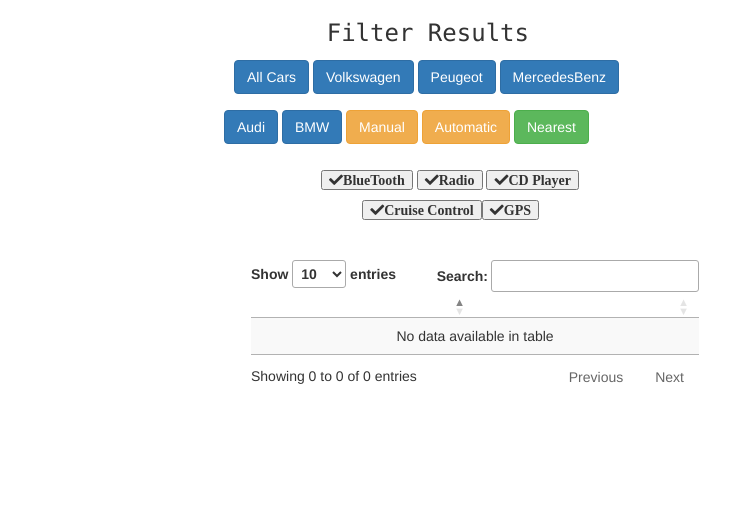
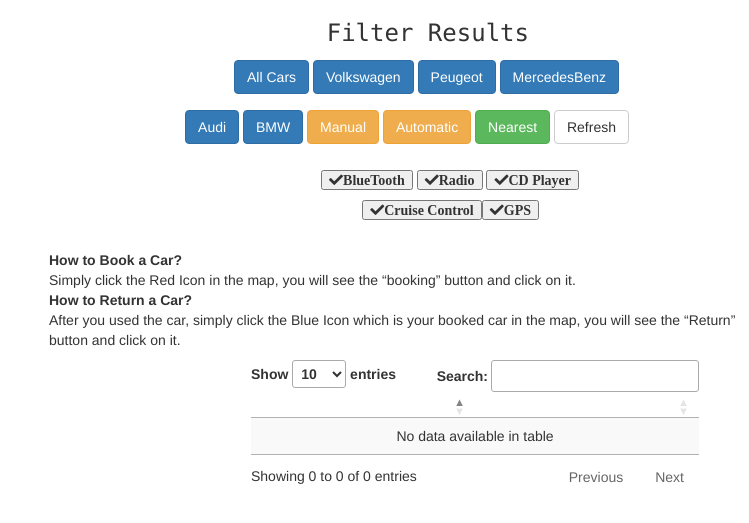
Before and after one commit to takkaman/python_projects, a Flask app: template CarShare/templates/booking.html in a window 1280 px wide. Shown: the part 50-573 px from the top of the page, without its empty margins (531-1280 px from the left). Run offline with Flask 2, Linux system fonts and the light colour scheme; the template is opened without the code that fills it, so the values that code supplies are empty; some libraries are stand-ins or nearby versions.

Commit message:
loc refresh finished

```diff
--- a/CarShare/templates/booking.html
+++ b/CarShare/templates/booking.html
@@ -12,6 +12,9 @@
     <title>Marker Labels</title>
     {% import "_macros.html" as macros %}
     <style>
+        .pp {
+            margin: 0 0 0px;
+        }
         .m1 {
             position: absolute;
             top: 70px;
@@ -40,7 +43,7 @@
         .brand2 {
             position: absolute;
             top: 160px;
-            right: 160px;
+            right: 120px;
         }
 
         .brand3 {
@@ -54,9 +57,15 @@
             top: 250px;
             right: 210px;
         }
+        .brand5 {
+            position: absolute;
+            top: 300px;
+            right: 0px;
+            width: 700px;
+        }
     .si{
          position: absolute;
-            top: 310px;
+            top: 410px;
             right: 50px;
     }
 
@@ -331,6 +340,9 @@
             <button onclick="location=this.value" type="button" class="btn btn-success" name="Nearest Car"
                 value="{{ url_for('booking') }}?tid={{ p['tid'] }}&time=3&pm={{ p['pm'] }}">Nearest
         </button>
+        <button onclick="location=this.value" type="button" class="btn btn-default" name="Refresh Location"
+                value="{{ url_for('booking') }}?tid=-1&time={{ p['time'] }}&pm={{ p['pm'] }}">Refresh
+        </button>
     </div>
     <div class="brand3">
         <button onclick="location=this.value" type="button" class="fas fa-check" name="BlueTooth"
@@ -353,6 +365,14 @@
 
 
     </div>
+                            <div class="brand5">
+    <p class="pp"><strong>How to Book a Car?</strong></p>
+ <p class="pp">Simply click the Red Icon in the map, you will see the “booking” button and click on it.</p>
+ <p class="pp"><strong> How to Return a Car?</strong></p>
+ <p class="pp">After you used the car, simply click the Blue Icon which is your booked car in the map, you will see the “Return” button and click on it.</p>
+</p>
+</div>
+
 
     {##}
     {#                                    <option name="Automatic Transmission"#}
--- a/CarShare/zhiliao.py
+++ b/CarShare/zhiliao.py
@@ -271,20 +271,20 @@
     min_dist = 999999
     username = session['username']
     user_id = session['user_id']
+    user_loc = (-37.801, 144.961)
     # print("Leo", user_id)
     page_data = CarsDataset.query
+    tid = request.args.get("tid", 0)
+    # print(tid)
     avail_cars = CarsDataset.query.filter_by(name='NOEXIST')
     for p in page_data:
         name = p.serializer()['name']
-        # db.session.query(CarsDataset).filter(CarsDataset.name==name).update(
-        #     {'lat': rand(-37.817000,-37.778999), 'lng': rand(144.95000,144.99399)})
+        if (int(tid) == -1):
+            db.session.query(CarsDataset).filter(CarsDataset.name==name).update({'lat': rand(-37.817000,-37.778999), 'lng': rand(144.95000,144.99399)})
     db.session.commit()
     # catdatas = CarsDataset.query.all()
-    tid = request.args.get("tid", 0)
 
-    user_loc = (-37.801, 144.961)
-
-    if int(tid) != 0:
+    if int(tid) > 0:
         if int(tid) == 1:
             page_data = page_data.filter_by(brand='audi')
 
@@ -371,10 +371,11 @@
 #shows location marks on the map
     allmarkers = []
     booked_markers = []
+
     for loc in locations:
         rcd = Cars.query.filter_by(carname=loc['name'])
         if rcd.count() == 0:
-            m = {"lat": loc['lat'], "lng": loc['lng'],
+            m = {"icon":"http://maps.google.com/mapfiles/ms/icons/red-dot.png", "lat": loc['lat'], "lng": loc['lng'],
                 "infobox": boxcontent.format(loc['name'].encode('utf-8'), loc['price'], loc['brand'].encode('utf-8'), loc['seat'],
                 loc['bluetooth'], loc['vehicleType'],loc['kilometer'])}
             allmarkers.append(m)
@@ -382,10 +383,13 @@
             if user_id == rcd.first().author_id:
                 # print("Leo", "Found user booked car", loc['name'])
                 # print(return_boxcontent)
-                m = {"lat": loc['lat'], "lng": loc['lng'],
+                m = {"icon":"http://maps.google.com/mapfiles/ms/icons/blue-dot.png", "lat": loc['lat'], "lng": loc['lng'],
                 "infobox": return_boxcontent.format(loc['name'].encode('utf-8'), loc['price'],
                             loc['brand'].encode('utf-8'), loc['seat'], loc['bluetooth'], loc['vehicleType'],loc['kilometer'], "{if(confirm('Are you confirm to return')) {alert('Congratulation，Return Success!');return true; }return false;}")}
                 allmarkers.append(m)
+    user_marker = {"lat": user_loc[0], "lng": user_loc[1], 'icon': 'http://maps.google.com/mapfiles/ms/icons/green-dot.png', "infobox": "<b>You are here</b>"}
+    # print(user_marker)
+    allmarkers.append(user_marker)
 
     carmap = Map(
         identifier="carmap",
@@ -397,7 +401,7 @@
         lat =-37.80314407,
         # lng=locations[0]['lng'],
         lng=144.9655776,
-        icon="http://maps.google.com/mapfiles/ms/icons/blue-dot.png",
+        icon="http://maps.google.com/mapfiles/ms/icons/red-dot.png",
         name=locations[0]['name'],
         brand=locations[0]['brand'],
         seat=locations[0]['seat'],
```
